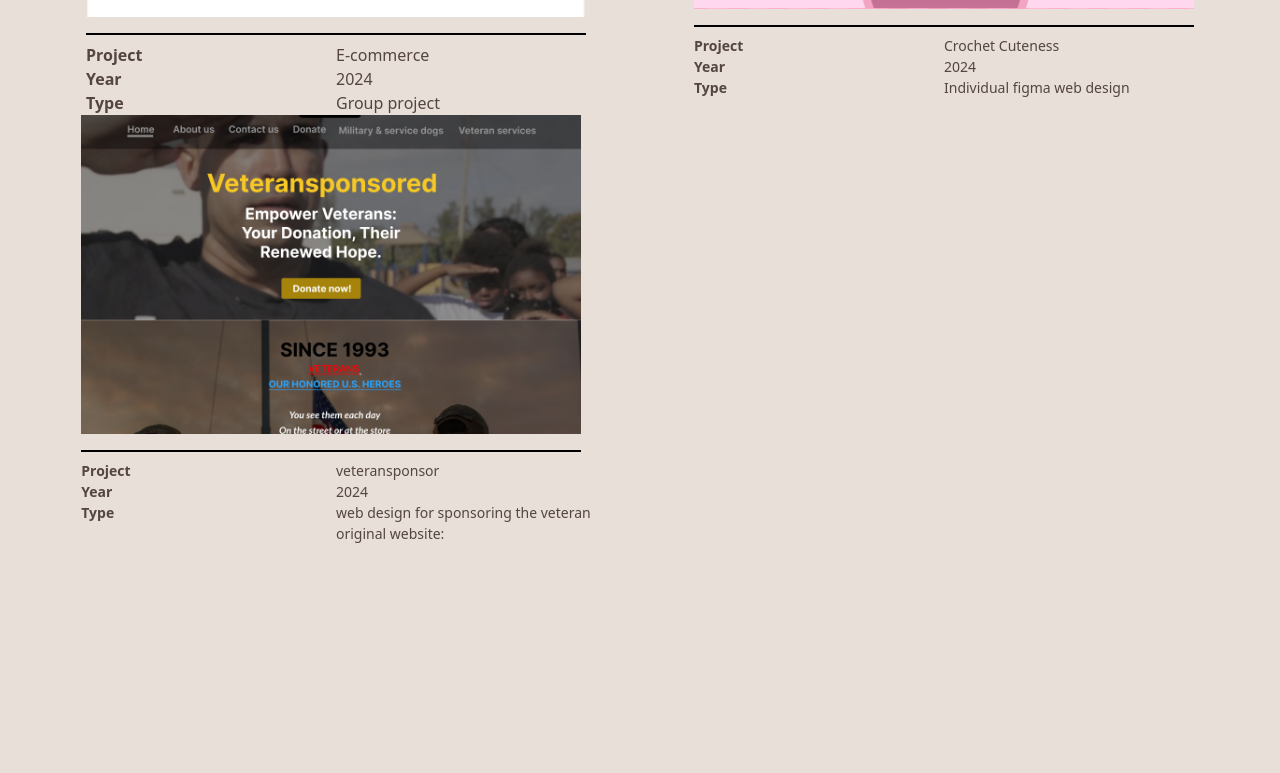
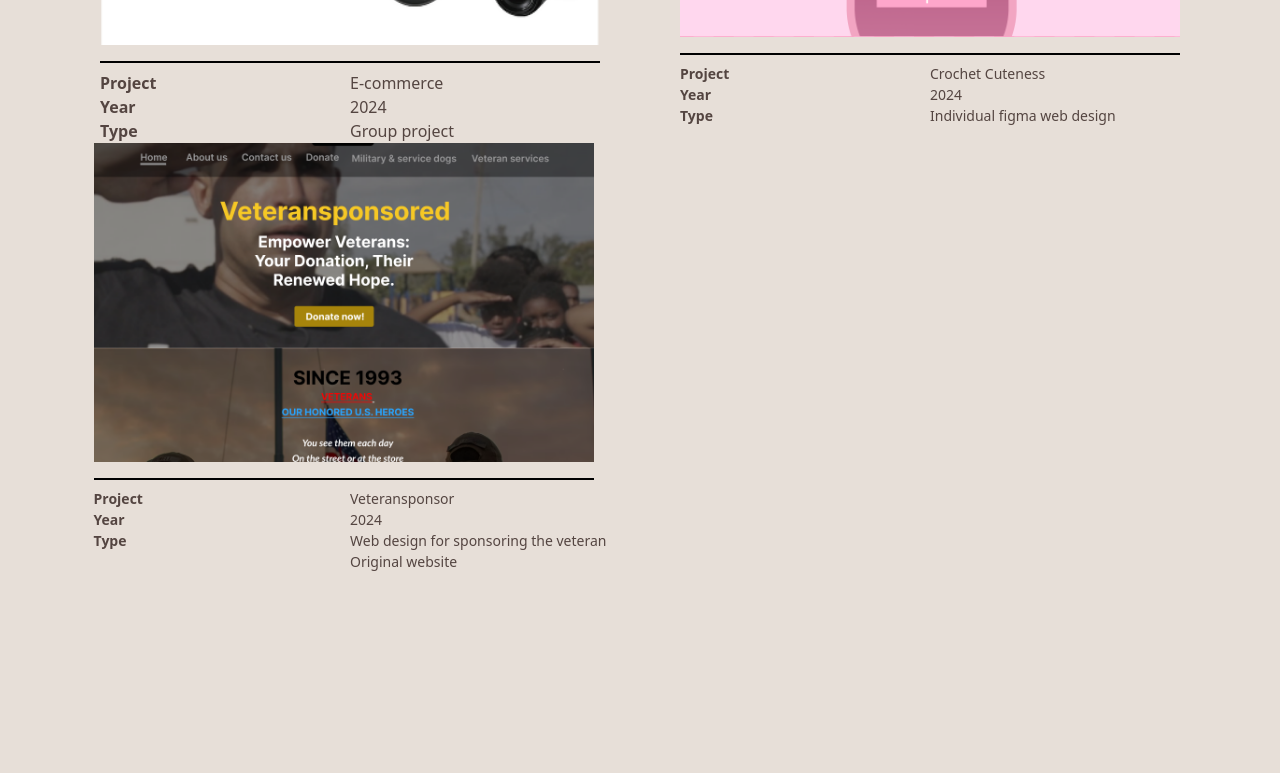
Before and after one commit to Liangzhijun123/portfolio, a React (Vite) app: page / in a window 1280 px wide. Shown: the part 2497-3270 px from the top of the page. Built offline with nearby package versions, Linux system fonts and the light colour scheme.

Commit message:
feat: changed grammar

```diff
--- a/src/component/ui/what_I_can_do.tsx
+++ b/src/component/ui/what_I_can_do.tsx
@@ -9,7 +9,7 @@ function can_do() {
           <div className="bg-black h-0.5 "></div>
         </div>
 
-        <div className="grid 2xl:grid-cols-3 lg:grid-cols-2  relative mt-16  overflow-hidden">
+        <div className="grid 2xl:grid-cols-3 lg:grid-cols-2  relative mt-16  overflow-hidden p-7">
           <div className="flex flex-col items-center">
             <div>
               <a
@@ -102,7 +102,7 @@ function can_do() {
                   Project
                 </div>
                 <div className="font-tt-commons-pro text-[#544541] text-[14px]">
-                  veteransponsor
+                  Veteransponsor
                 </div>
                 <div className="font-tt-commons-pro font-bold text-[#544541] text-[14px]">
                   Year
@@ -114,8 +114,8 @@ function can_do() {
                   Type
                 </div>
                 <div className="font-tt-commons-pro text-[#544541] text-[14px]">
-                  web design for sponsoring the veteran <br/>
-                  original website: <a href="https://veteranshonored.org/services/" target="_blank"></a> <br/>
+                  Web design for sponsoring the veteran <br/>
+                <a href="https://veteranshonored.org/services/" target="_blank" className="hover:underline  hover:text-[#58a2f5]"> Original website </a> <br/>
                 </div>
               </div>
             </div>
```
